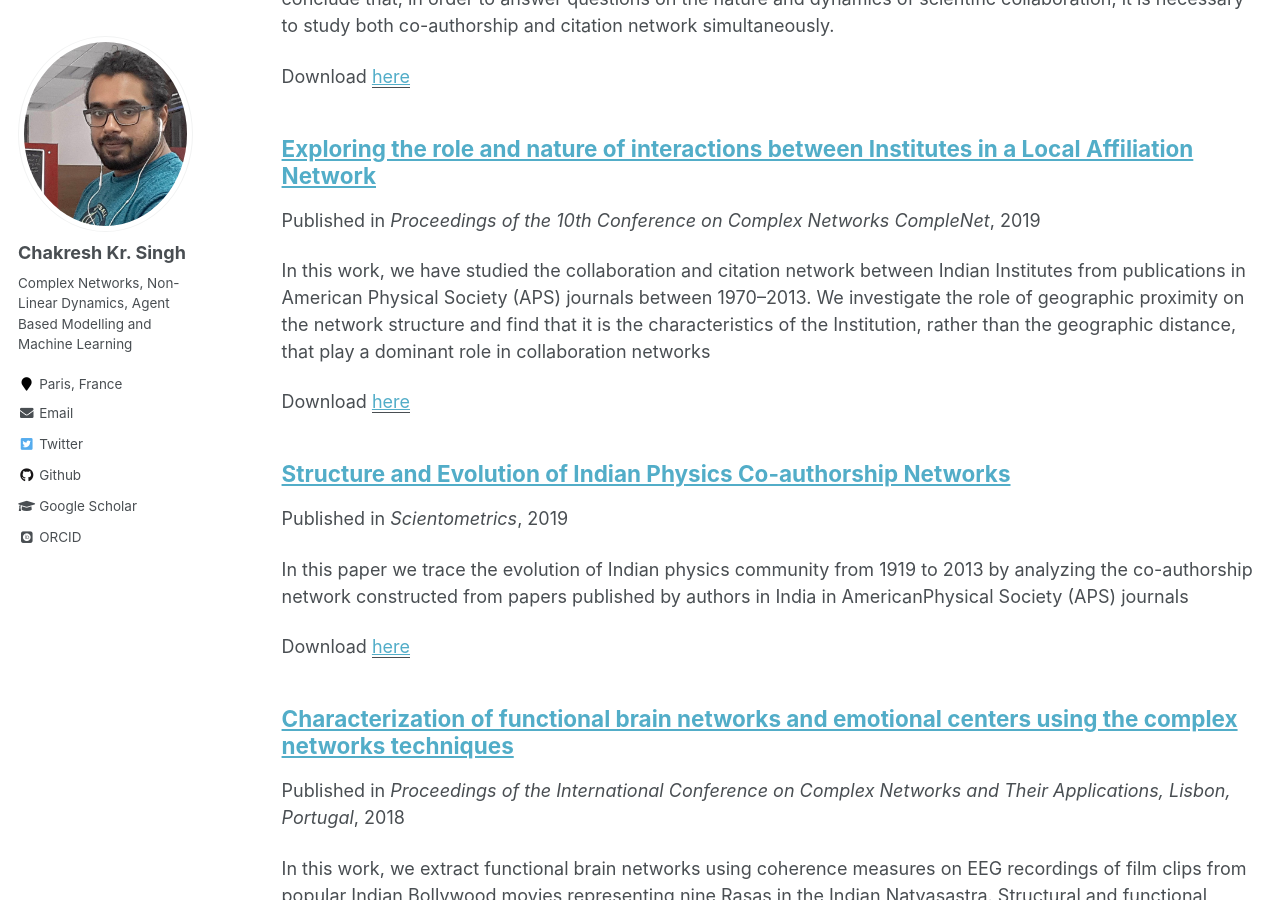
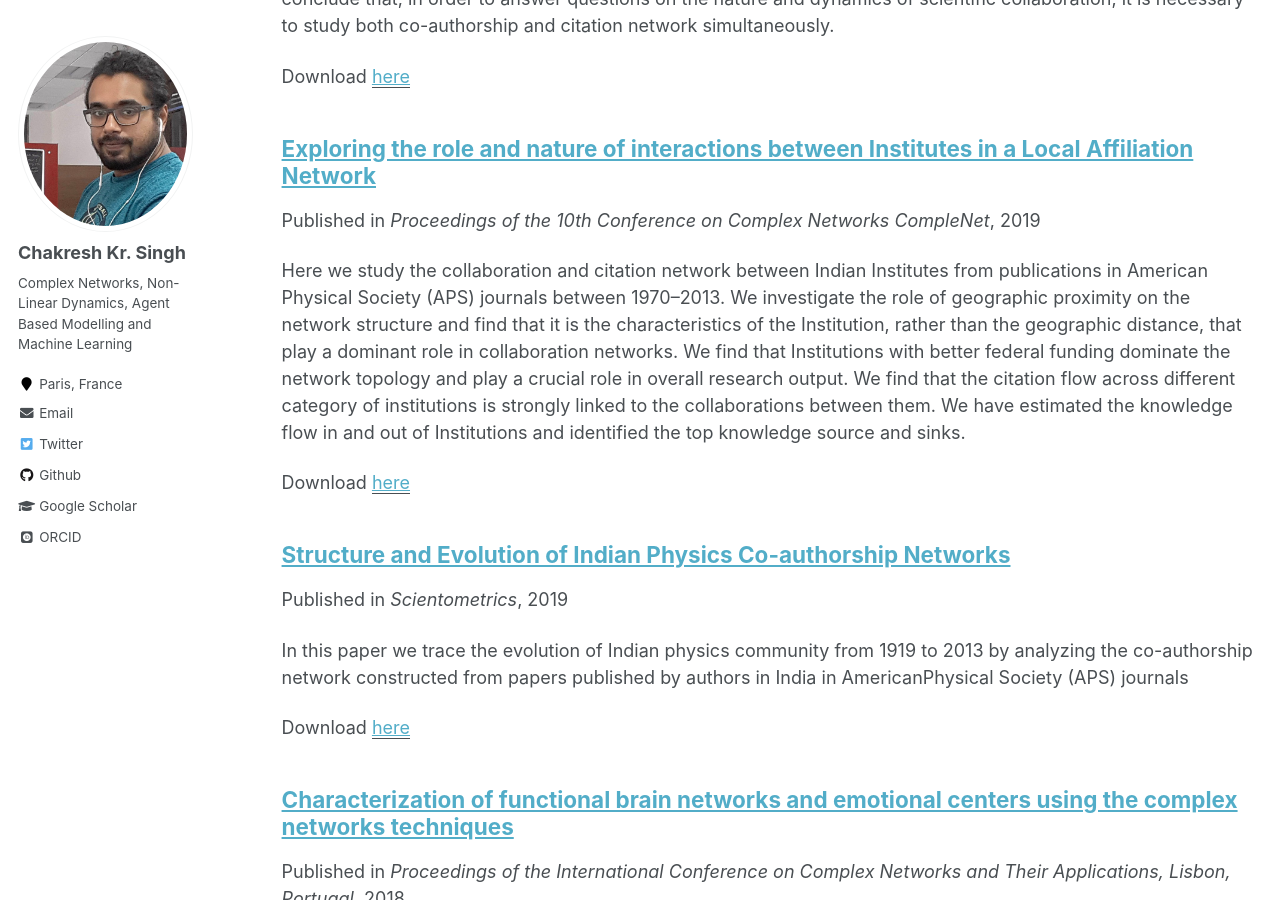
Before and after one commit to ChakreshIITGN/ChakreshIITGN.github.io, a Jekyll site: the page built from _pages/publications.md, in a window 1280 px wide and 900 px high, scrolled down 1302 px. Built offline with Jekyll 4.4.1, drawn with Linux system fonts in a browser that asks for light colours; some web fonts are replaced.

Commit message:
Update 2019-03-06-paper-2.md

```diff
--- a/_publications/2019-03-06-paper-2.md
+++ b/_publications/2019-03-06-paper-2.md
@@ -2,7 +2,7 @@
 title: "Exploring the role and nature of interactions between Institutes in a Local Affiliation Network"
 collection: publications
 permalink: /publication/2019-03-06-paper-2
-excerpt: 'In this work, we have studied the collaboration and citation network between Indian Institutes from publications in American Physical Society (APS) journals between 1970–2013. We investigate the role of geographic proximity on the network structure and find that it is the characteristics of the Institution, rather than the geographic distance, that play a dominant role in collaboration networks'
+excerpt: 'Here we study the collaboration and citation network between Indian Institutes from publications in American Physical Society (APS) journals between 1970–2013. We investigate the role of geographic proximity on the network structure and find that it is the characteristics of the Institution, rather than the geographic distance, that play a dominant role in collaboration networks. We find that Institutions with better federal funding dominate the network topology and play a crucial role in overall research output. We find that the citation flow across different category of institutions is strongly linked to the collaborations between them. We have estimated the knowledge flow in and out of Institutions and identified the top knowledge source and sinks.'
 date: 2019-03-06
 venue: 'Proceedings of the 10th Conference on Complex Networks CompleNet'
 paperurl: 'https://link.springer.com/chapter/10.1007/978-3-030-14459-3_14'
```
